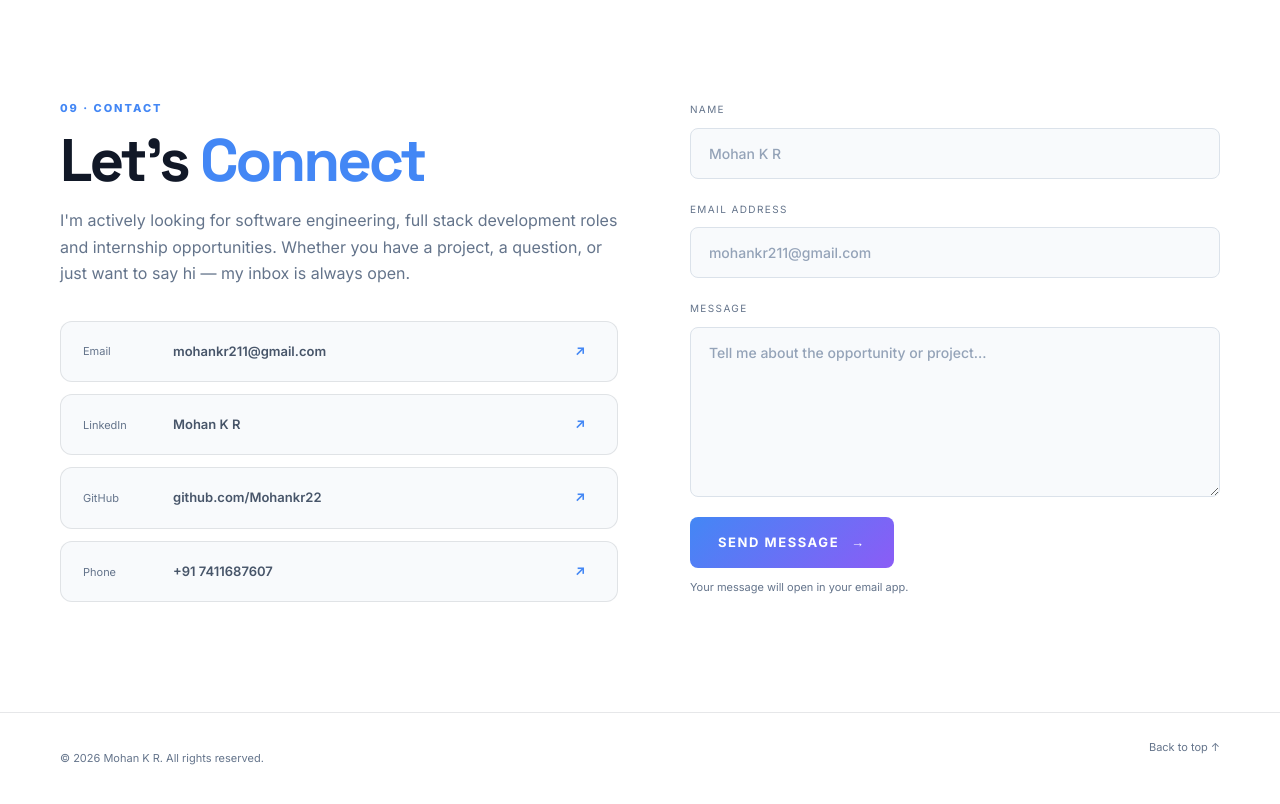
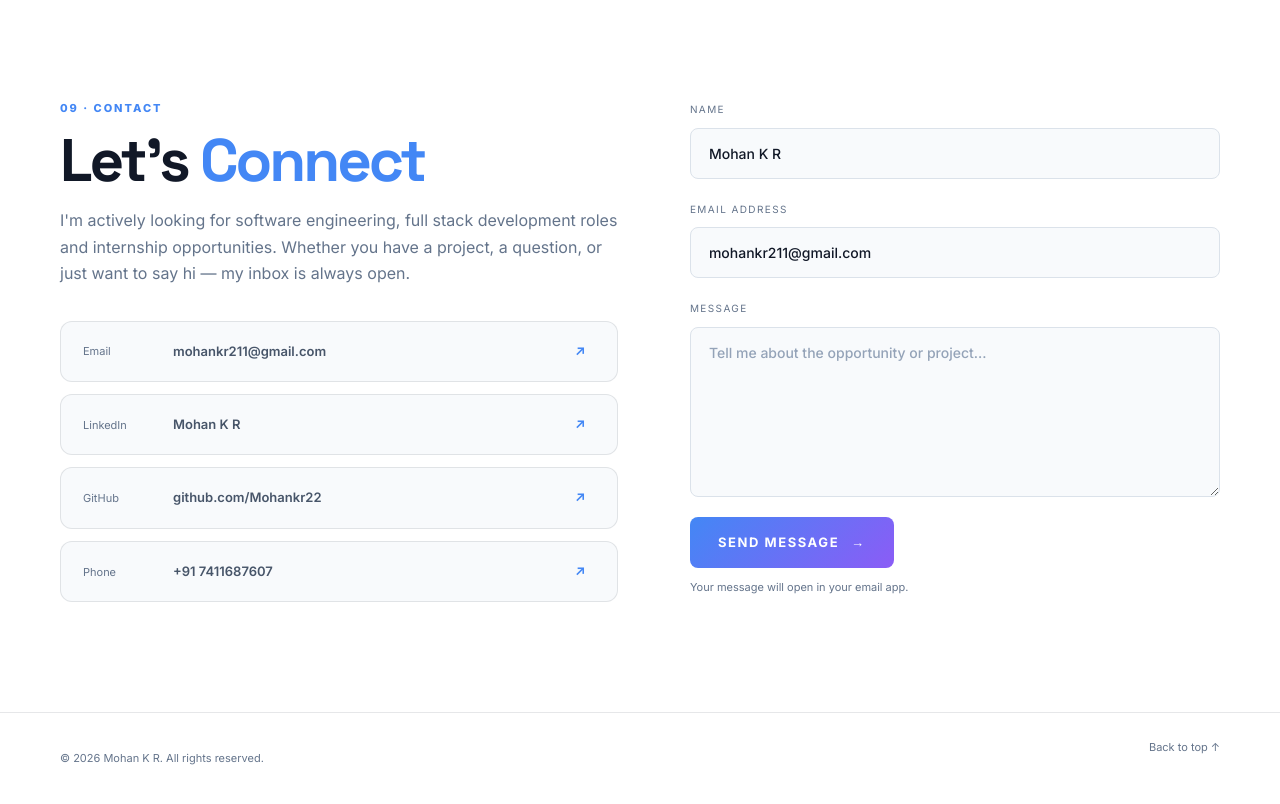
Before and after one commit to Mohankr22/mohankr22.github.io, a plain HTML site: page index.html in a window 1280 px wide. Shown: the part 6240-7044 px from the top of the page. Drawn offline with Linux system fonts and the light colour scheme.

Commit message:
Change input fields to readonly with default values

```diff
--- a/index.html
+++ b/index.html
@@ -265,9 +265,9 @@
           </div>
           <form class="contact-form reveal delay-1" id="contactForm">
             <label for="contactName">NAME</label>
-            <input id="contactName" name="name" type="text" placeholder="Mohan K R" required>
+            <input id="contactName" name="name" type="text" value="Mohan K R" readonly>
             <label for="contactEmail">EMAIL ADDRESS</label>
-            <input id="contactEmail" name="email" type="email" placeholder="mohankr211@gmail.com" required>
+            <input id="contactEmail" name="email" type="email" value="mohankr211@gmail.com" readonly>
             <label for="contactMessage">MESSAGE</label>
             <textarea id="contactMessage" name="message" placeholder="Tell me about the opportunity or project..." required></textarea>
             <button class="btn primary" type="submit">SEND MESSAGE <span>→</span></button>
```
